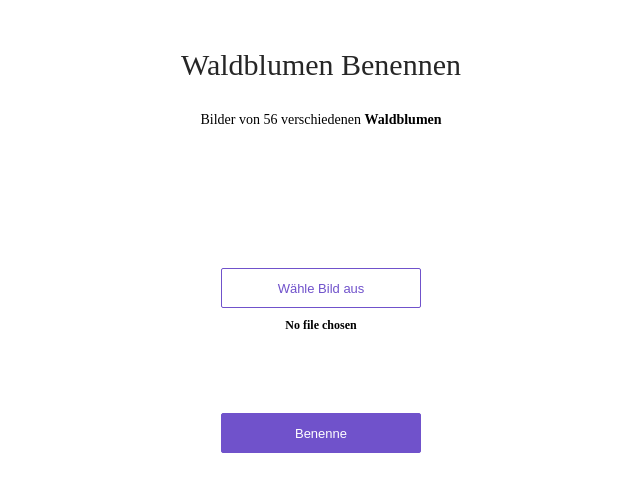
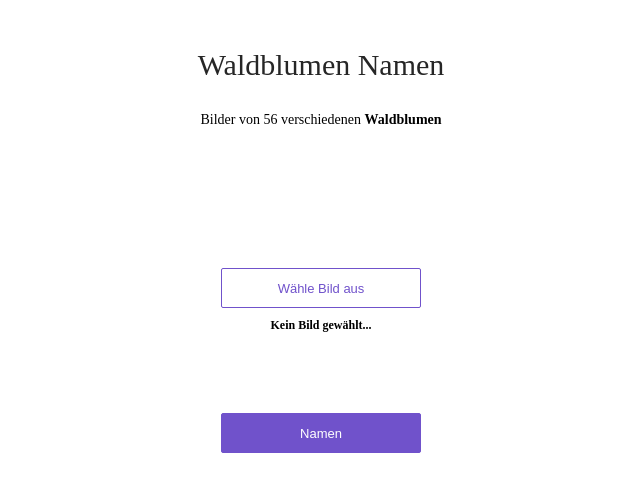
Before and after one commit to reto55/waldblumen, a plain HTML site: page app/view/index.html in a window 1280 px wide. Shown: the whole page, without its empty margins (319-959 px from the left). Drawn offline with Linux system fonts and the light colour scheme.

Commit message:
Finale app

```diff
--- a/app/view/index.html
+++ b/app/view/index.html
@@ -7,7 +7,7 @@
 <body>
 <div>
   <div class='center'>
-    <div class='title'>Waldblumen Benennen </div>
+    <div class='title'>Waldblumen Namen </div>
     <p>
       Bilder von 56 verschiedenen <strong>Waldblumen
     </p>
@@ -22,13 +22,13 @@
       </div>
       <button class='choose-file-button' type='button' onclick='showPicker()'>Wähle Bild aus</button>
       <div class='upload-label'>
-        <label id='upload-label'>No file chosen</label>
+        <label id='upload-label'>Kein Bild gewählt...</label>
       </div>
       <div>
         <img id='image-picked' class='no-display' alt='Chosen Image' height='200'>
       </div>
       <div class='analyze'>
-        <button id='analyze-button' class='analyze-button' type='button' onclick='analyze()'>Benenne</button>
+        <button id='analyze-button' class='analyze-button' type='button' onclick='analyze()'>Namen</button>
       </div>
       <div class='result-label'>
         <label id='result-label'></label>
```
